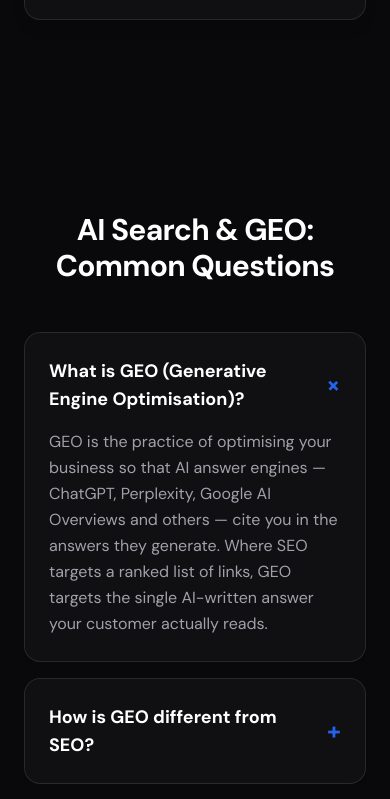
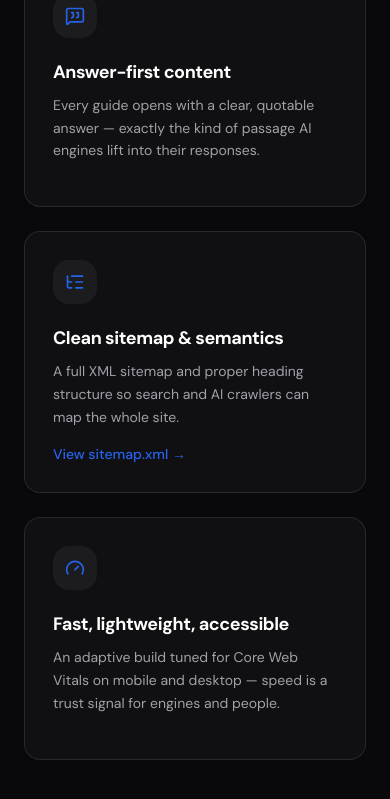
Before and after one commit to almondomar-coder/portfolio-omdev, a React (Vite) app: page / in a window 390 px wide. Shown: the part 10000-10799 px from the top of the page. Built offline with nearby package versions, Linux system fonts and the light colour scheme; no server answers.

Commit message:
Add BuiltGeoFirst showcase; og:image in SEO; nav/footer links; tidy ScrollManager

```diff
--- /dev/null
+++ b/components/BuiltGeoFirst.tsx
@@ -0,0 +1,87 @@
+import React from 'react';
+import { Code2, FileText, Bot, Gauge, ListTree, MessageSquareQuote } from 'lucide-react';
+import { Reveal } from './Reveal';
+
+const items = [
+  {
+    icon: <Code2 className="w-5 h-5" />,
+    title: 'Structured data on every page',
+    body: 'ProfessionalService, Service, Article, FAQ and Breadcrumb schema so AI engines understand and quote us accurately.',
+  },
+  {
+    icon: <Bot className="w-5 h-5" />,
+    title: 'AI crawlers explicitly welcomed',
+    body: 'Our robots.txt invites GPTBot, PerplexityBot, ClaudeBot and Google-Extended in — you can’t be cited if you’re not crawled.',
+    link: { href: '/robots.txt', label: 'View robots.txt' },
+  },
+  {
+    icon: <FileText className="w-5 h-5" />,
+    title: 'An llms.txt map for AI',
+    body: 'A machine-readable guide to our most useful pages — the emerging GEO standard, implemented here.',
+    link: { href: '/llms.txt', label: 'View llms.txt' },
+  },
+  {
+    icon: <MessageSquareQuote className="w-5 h-5" />,
+    title: 'Answer-first content',
+    body: 'Every guide opens with a clear, quotable answer — exactly the kind of passage AI engines lift into their responses.',
+  },
+  {
+    icon: <ListTree className="w-5 h-5" />,
+    title: 'Clean sitemap & semantics',
+    body: 'A full XML sitemap and proper heading structure so search and AI crawlers can map the whole site.',
+    link: { href: '/sitemap.xml', label: 'View sitemap.xml' },
+  },
+  {
+    icon: <Gauge className="w-5 h-5" />,
+    title: 'Fast, lightweight, accessible',
+    body: 'An adaptive build tuned for Core Web Vitals on mobile and desktop — speed is a trust signal for engines and people.',
+  },
+];
+
+const BuiltGeoFirst: React.FC = () => {
+  return (
+    <section id="built-geo-first" className="py-24 md:py-40 px-6 container mx-auto">
+      <div className="max-w-6xl mx-auto">
+        <div className="mb-16 max-w-2xl">
+          <Reveal>
+            <p className="text-xs uppercase tracking-widest text-cta font-bold mb-4">This site is the demo</p>
+            <h2 className="text-3xl md:text-5xl font-bold text-white mb-6 tracking-tight">
+              Built GEO-first — see for yourself
+            </h2>
+          </Reveal>
+          <Reveal delay={0.3}>
+            <p className="text-lg text-secondary border-l-2 border-cta pl-6">
+              I practise exactly what I&rsquo;d do for you. Everything that makes a site visible to AI engines is implemented right here — and you can inspect the files yourself.
+            </p>
+          </Reveal>
+        </div>
+
+        <div className="grid md:grid-cols-2 lg:grid-cols-3 gap-6">
+          {items.map((it, i) => (
+            <Reveal key={i} delay={i * 0.08} width="100%">
+              <div className="glass-card p-7 h-full flex flex-col">
+                <div className="w-11 h-11 bg-white/5 rounded-2xl flex items-center justify-center text-cta mb-5">
+                  {it.icon}
+                </div>
+                <h3 className="text-lg font-semibold text-white mb-2">{it.title}</h3>
+                <p className="text-zinc-400 leading-relaxed text-sm mb-4">{it.body}</p>
+                {it.link && (
+                  <a
+                    href={it.link.href}
+                    target="_blank"
+                    rel="noopener noreferrer"
+                    className="mt-auto text-sm font-medium text-cta hover:underline"
+                  >
+                    {it.link.label} →
+                  </a>
+                )}
+              </div>
+            </Reveal>
+          ))}
+        </div>
+      </div>
+    </section>
+  );
+};
+
+export default BuiltGeoFirst;
--- a/components/Footer.tsx
+++ b/components/Footer.tsx
@@ -38,7 +38,8 @@ const Footer: React.FC = () => {
             <h4 className="font-bold text-[var(--color-primary)] mb-6">Explore</h4>
             <ul className="space-y-4 text-sm text-[var(--color-secondary)]">
               <li><Link to="/#offer" className="hover:text-[var(--color-primary)] transition-colors">How It Works</Link></li>
-              <li><Link to="/#services" className="hover:text-[var(--color-primary)] transition-colors">Services</Link></li>
+              <li><Link to="/insights" className="hover:text-[var(--color-primary)] transition-colors">Insights</Link></li>
+              <li><Link to="/case-studies/plum-pilates" className="hover:text-[var(--color-primary)] transition-colors">Case study</Link></li>
               <li><Link to="/#faq" className="hover:text-[var(--color-primary)] transition-colors">FAQ</Link></li>
               <li><a href="mailto:omar@omdev.xyz" className="hover:text-[var(--color-primary)] transition-colors">Contact</a></li>
             </ul>
--- a/components/Navbar.tsx
+++ b/components/Navbar.tsx
@@ -23,6 +23,7 @@ const Navbar: React.FC<NavbarProps> = ({ onOpenAudit }) => {
     { name: 'How It Works', to: '/#offer' },
     { name: 'Who I Help', to: '/#who-i-help' },
     { name: 'Services', to: '/#services' },
+    { name: 'Insights', to: '/insights' },
     { name: 'FAQ', to: '/#faq' },
   ];
 
--- a/components/SEO.tsx
+++ b/components/SEO.tsx
@@ -7,6 +7,7 @@ interface SEOProps {
     name?: string;
     type?: string;
     canonical?: string;
+    image?: string;
     jsonLd?: object | object[];
 }
 
@@ -16,6 +17,7 @@ const SEO: React.FC<SEOProps> = ({
     name = 'OmDev',
     type = 'website',
     canonical = 'https://omdev.xyz/',
+    image = 'https://omdev.xyz/og-image.png',
     jsonLd,
 }) => {
     const blocks = jsonLd ? (Array.isArray(jsonLd) ? jsonLd : [jsonLd]) : [];
@@ -33,12 +35,16 @@ const SEO: React.FC<SEOProps> = ({
             <meta property='og:title' content={title} />
             <meta property='og:description' content={description} />
             <meta property='og:site_name' content={name} />
+            <meta property='og:image' content={image} />
+            <meta property='og:image:width' content='1200' />
+            <meta property='og:image:height' content='630' />
 
             {/* Twitter Card */}
             <meta name='twitter:card' content='summary_large_image' />
             <meta name='twitter:creator' content={name} />
             <meta name='twitter:title' content={title} />
             <meta name='twitter:description' content={description} />
+            <meta name='twitter:image' content={image} />
 
             {/* Structured data for AI engines & search */}
             {blocks.map((block, i) => (
--- a/components/ScrollManager.tsx
+++ b/components/ScrollManager.tsx
@@ -2,7 +2,7 @@ import { useEffect } from 'react';
 import { useLocation } from 'react-router-dom';
 
 // Scrolls to top on route change, or to a #hash target if present.
-const ScrollManager: React.FC = () => {
+const ScrollManager = () => {
   const { pathname, hash } = useLocation();
 
   useEffect(() => {
```
